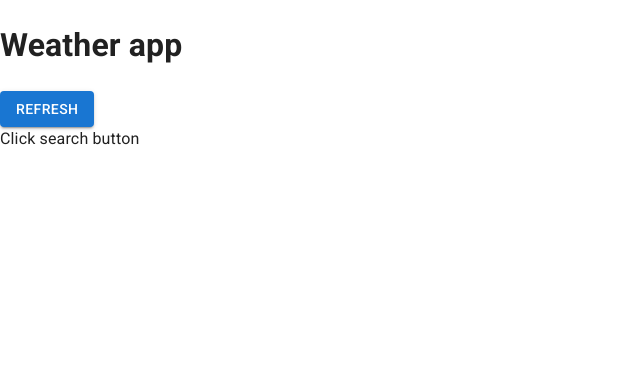
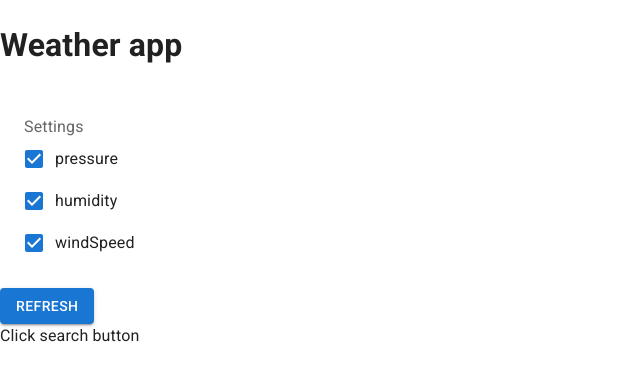
Before and after one commit to andrey-ponamarev/weather-app, a React (Create React App) app: page / in a window 1280 px wide. Shown: the top 380 px of the page, without its empty margins (0-640 px from the left). Built offline with nearby package versions, Linux system fonts and the light colour scheme.

Commit message:
feat: :sparkles: Settings component

```diff
--- a/package.json
+++ b/package.json
@@ -2,6 +2,7 @@
   "name": "weather-app",
   "version": "0.1.0",
   "homepage": "https://github.com/andrey-ponamarev/weather-app",
+  "private": false,
   "dependencies": {
     "@emotion/react": "^11.6.0",
     "@emotion/styled": "^11.6.0",
--- a/src/App.tsx
+++ b/src/App.tsx
@@ -4,6 +4,7 @@ import Button from "@mui/material/Button";
 import Skeleton from "@mui/material/Skeleton";
 import useWeather from "./hooks/useWeather";
 import WeatherPreview from "./components/WeatherPreview";
+import Settings from "./components/Settings";
 
 const App: React.FC = () => {
   const { loading, getWeather, data } = useWeather();
@@ -12,7 +13,7 @@ const App: React.FC = () => {
     <React.Fragment>
       <CssBaseline />
       <h1>Weather app</h1>
-
+      <Settings />
       <Button
         variant="contained"
         onClick={() => {
--- /dev/null
+++ b/src/components/Settings/index.tsx
@@ -0,0 +1,50 @@
+import React, { useEffect, useState } from "react";
+import Box from "@mui/material/Box";
+import FormLabel from "@mui/material/FormLabel";
+import FormControl from "@mui/material/FormControl";
+import FormGroup from "@mui/material/FormGroup";
+import FormControlLabel from "@mui/material/FormControlLabel";
+import Checkbox from "@mui/material/Checkbox";
+import useSettings from "../../hooks/useSettings";
+
+const Settings = () => {
+  const { settings, toggleField } = useSettings();
+  const [options, setOptions] = useState<string[]>([]);
+
+  useEffect(() => {
+    if (settings) {
+      const settingKeys = Object.keys(settings);
+
+      setOptions(settingKeys);
+    }
+  }, [settings]);
+
+  const handleChange = (event: React.ChangeEvent<HTMLInputElement>) => {
+    toggleField(event.target.name);
+  };
+
+  return (
+    <Box sx={{ display: "flex" }}>
+      <FormControl sx={{ m: 3 }} component="fieldset" variant="standard">
+        <FormLabel component="legend">Settings</FormLabel>
+        <FormGroup>
+          {options.map((option: string) => (
+            <FormControlLabel
+              key={option}
+              control={
+                <Checkbox
+                  checked={settings[option]}
+                  onChange={handleChange}
+                  name={option}
+                />
+              }
+              label={option}
+            />
+          ))}
+        </FormGroup>
+      </FormControl>
+    </Box>
+  );
+};
+
+export default Settings;
--- /dev/null
+++ b/src/hooks/useSettings.ts
@@ -0,0 +1,22 @@
+import { useState } from "react";
+
+interface ISettings {
+  [key: string]: boolean;
+}
+
+const useSettings = () => {
+  const [settings, setSettings] = useState<ISettings>({
+    pressure: true,
+    humidity: true,
+    windSpeed: true,
+  });
+
+  const toggleField = (field: string) => {
+    if (settings.hasOwnProperty(field)) {
+      setSettings({ ...settings, [field]: !settings[field] });
+    }
+  };
+  return { settings, toggleField };
+};
+
+export default useSettings;
```
